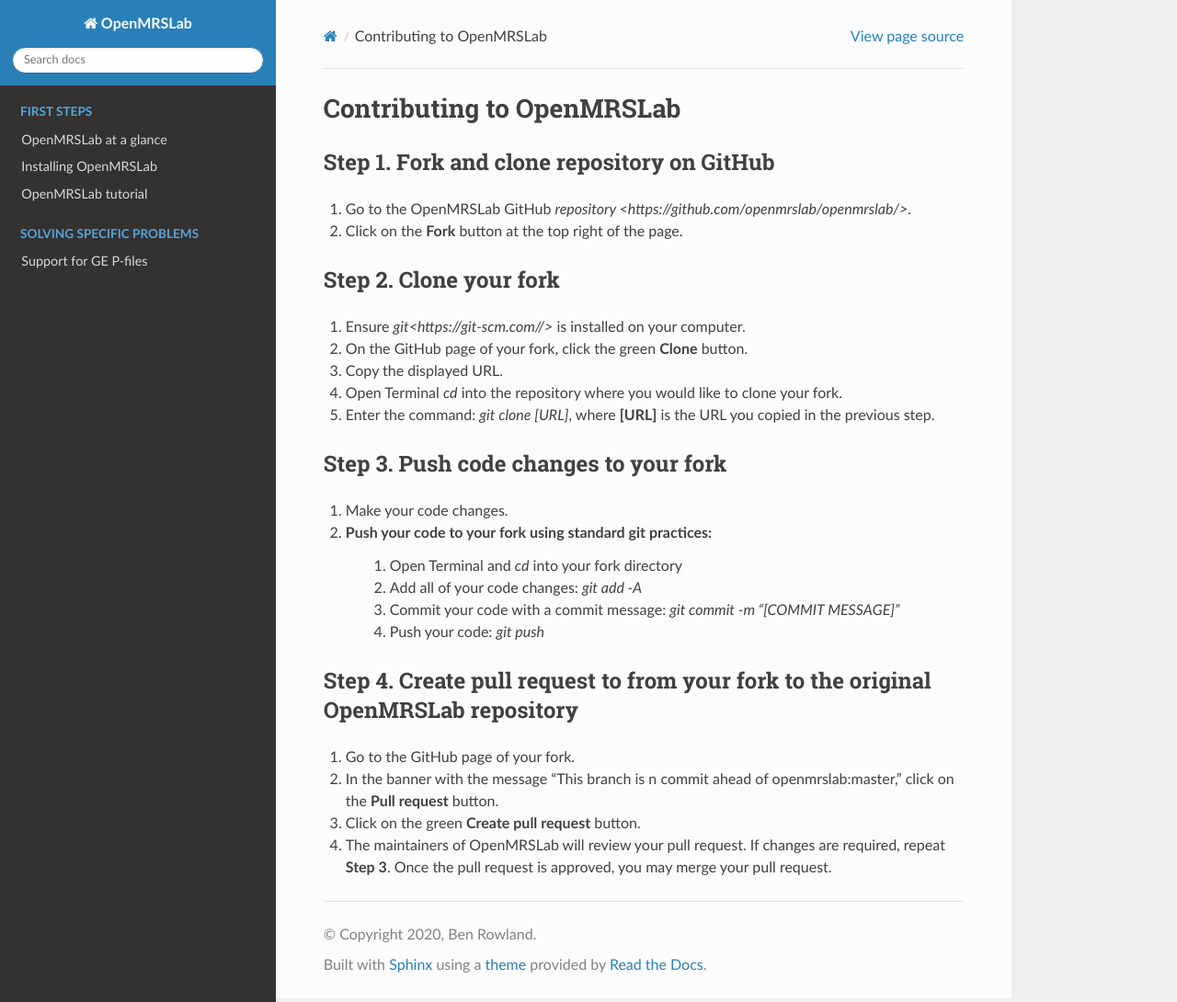
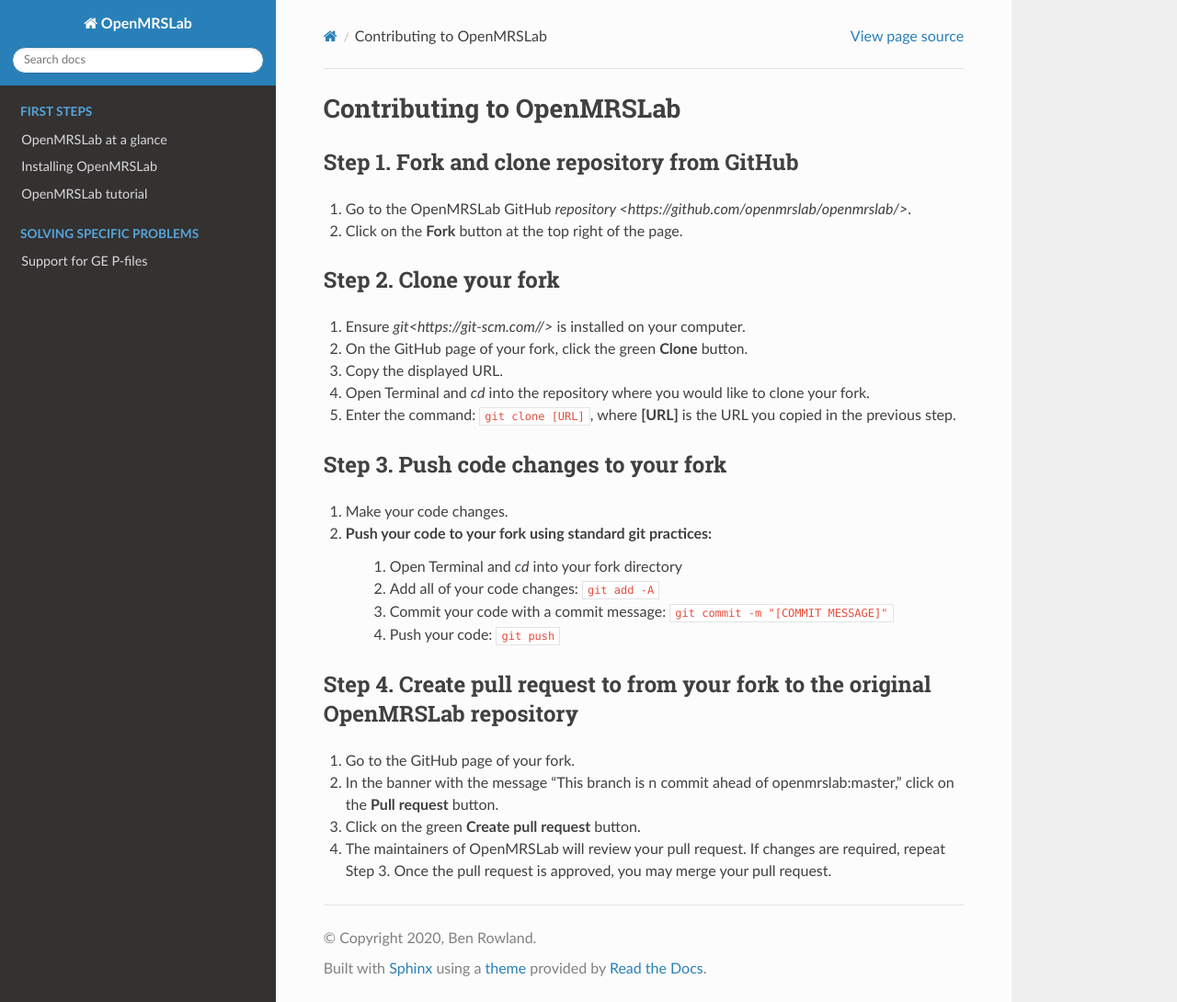
Before and after one commit to openmrslab/openmrslab, a Sphinx documentation site: the page built from docs/intro/contributing.rst, in a window 1280 px wide and 1090 px high. Shown: the whole window at 92% size. Built offline with Sphinx 7.4.7 and the Read the Docs theme 2.0.0, drawn with Linux system fonts in a browser that asks for light colours; pages that are not in the unit, such as notebooks, are missing from menus.

Commit message:
Fix grammer and syntax issues

```diff
--- a/docs/intro/contributing.rst
+++ b/docs/intro/contributing.rst
@@ -4,9 +4,9 @@
 Contributing to OpenMRSLab
 ==========================
 
-#################################
-Step 1. Fork and clone repository on GitHub
-#################################
+#############################################
+Step 1. Fork and clone repository from GitHub
+#############################################
 #. Go to the OpenMRSLab GitHub `repository <https://github.com/openmrslab/openmrslab/>`.
 #. Click on the **Fork** button at the top right of the page.
 
@@ -16,8 +16,8 @@
 #. Ensure `git<https://git-scm.com//>` is installed on your computer.
 #. On the GitHub page of your fork, click the green **Clone** button.
 #. Copy the displayed URL.
-#. Open Terminal *cd* into the repository where you would like to clone your fork.
-#. Enter the command: `git clone [URL]`, where **[URL]** is the URL you copied in the previous step.
+#. Open Terminal and *cd* into the repository where you would like to clone your fork.
+#. Enter the command: ``git clone [URL]``, where **[URL]** is the URL you copied in the previous step.
 
 ######################################
 Step 3. Push code changes to your fork
@@ -25,9 +25,9 @@
 #. Make your code changes.
 #. Push your code to your fork using standard git practices:
     #. Open Terminal and *cd* into your fork directory
-    #. Add all of your code changes: `git add -A`
-    #. Commit your code with a commit message: `git commit -m "[COMMIT MESSAGE]"`
-    #. Push your code: `git push`
+    #. Add all of your code changes: ``git add -A``
+    #. Commit your code with a commit message: ``git commit -m "[COMMIT MESSAGE]"``
+    #. Push your code: ``git push``
 
 ###################################################################################
 Step 4. Create pull request to from your fork to the original OpenMRSLab repository
@@ -35,4 +35,4 @@
 #. Go to the GitHub page of your fork.
 #. In the banner with the message "This branch is n commit ahead of openmrslab:master," click on the **Pull request** button.
 #. Click on the green **Create pull request** button.
-#. The maintainers of OpenMRSLab will review your pull request. If changes are required, repeat **Step 3**. Once the pull request is approved, you may merge your pull request.
+#. The maintainers of OpenMRSLab will review your pull request. If changes are required, repeat Step 3. Once the pull request is approved, you may merge your pull request.
```
